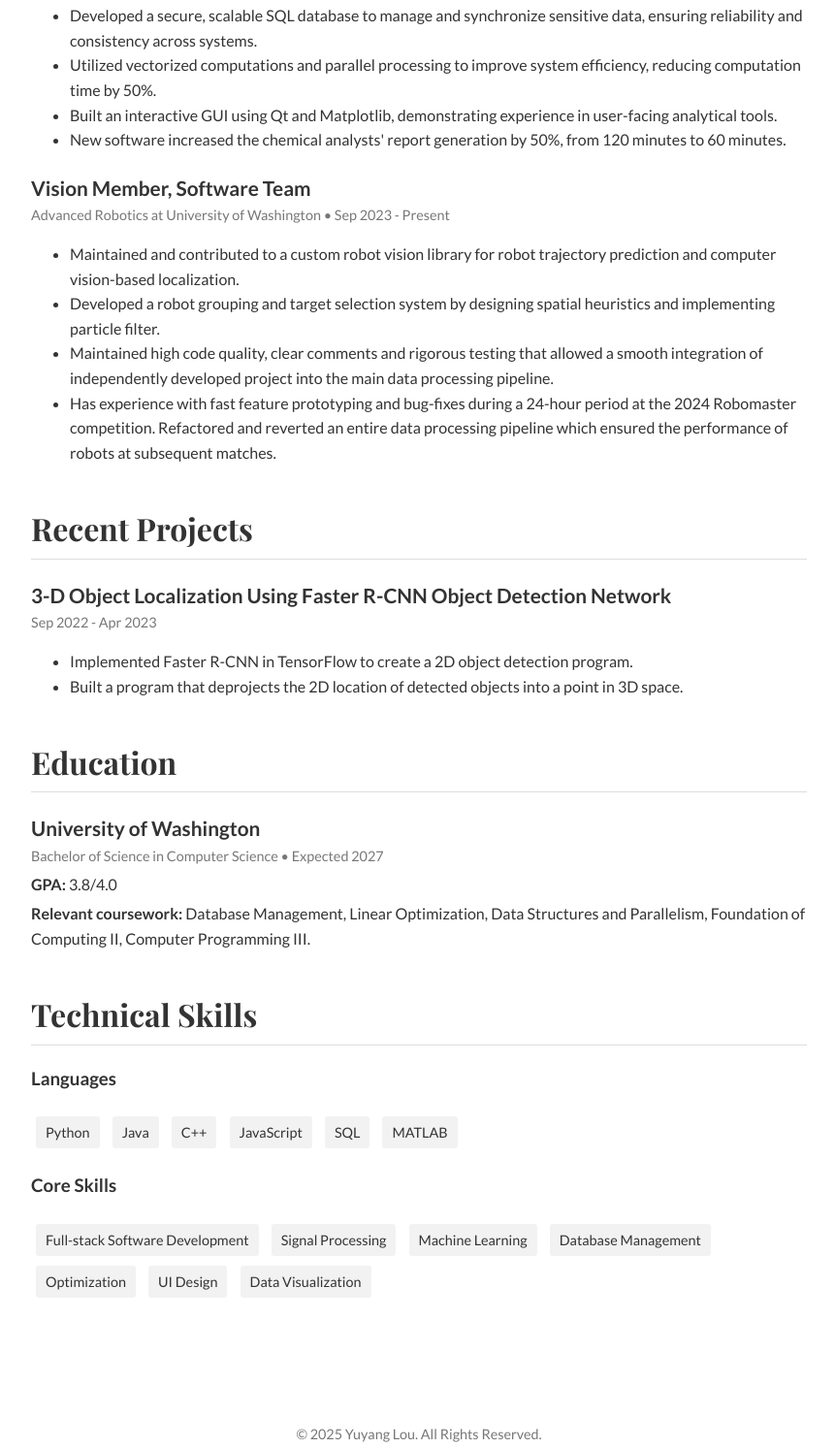
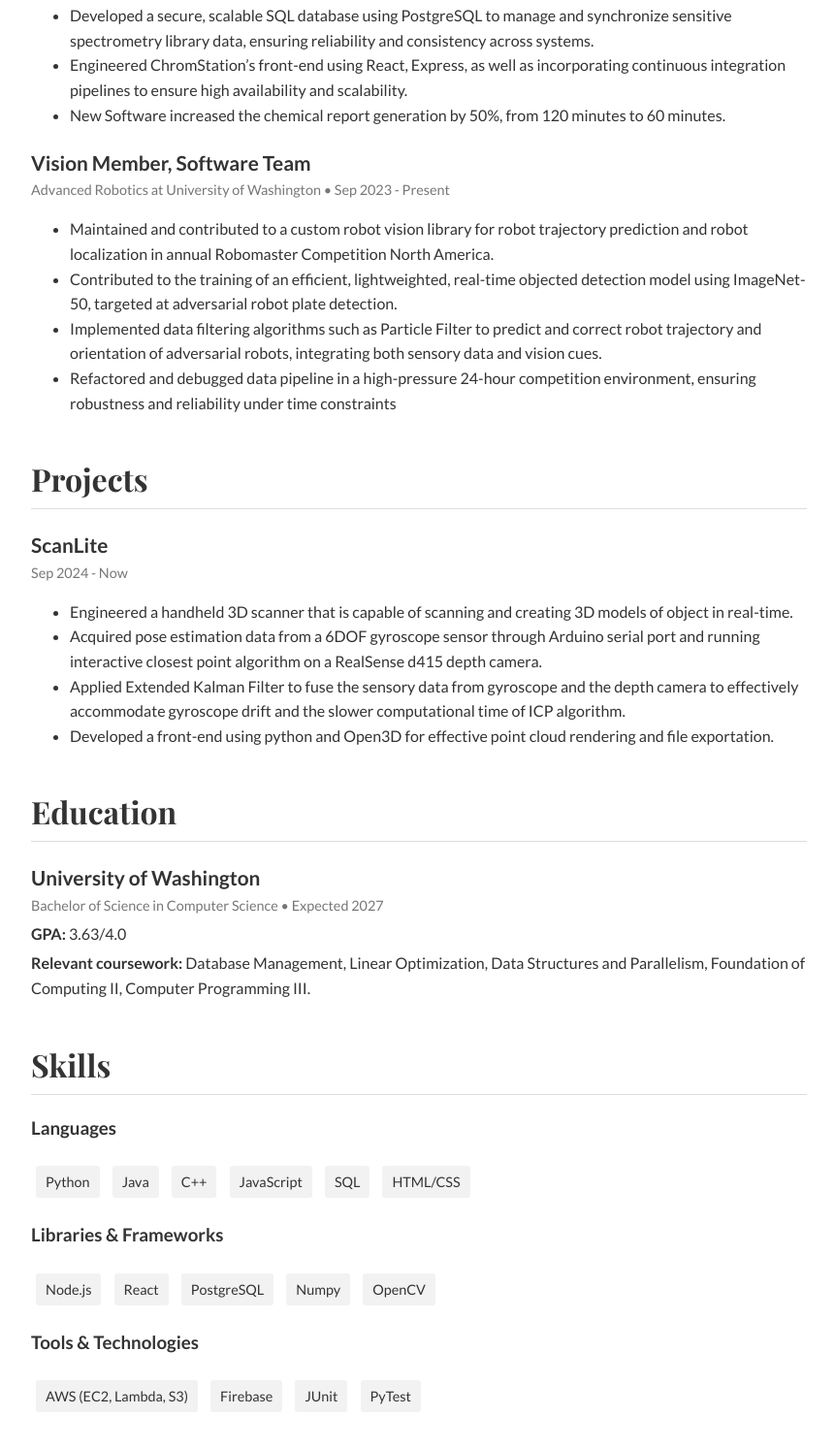
Before and after one commit to Evannnnnnnn/my-website, a plain HTML site: page resume.html in a window 1280 px wide. Shown: the part 642-2135 px from the top of the page at 97% size, without its empty margins (208-1069 px from the left). Drawn offline with nearby package versions, Linux system fonts and the light colour scheme.

Commit message:
Update resume.html

```diff
--- a/resume.html
+++ b/resume.html
@@ -165,13 +165,12 @@
         <h3>Software Engineer Intern</h3>
         <div class="meta">Fechii Fragrances and Flavors • June 2024 - Sep 2024</div>
         <ul>
-            <li>Designed a high-performance spectrometry data acquisition and processing system equivalent to Agilent's Mass Hunter.</li>
-            <li>Applied signal processing and filtering techniques using Python, NumPy, and Pandas to extract features from complex and noisy gas chromatography data.</li>
+            <li>Led the development of ChromStation, a high-performance spectrometry data processing interactive system equivalent to Agilent’s Mass Hunter.</li>
+            <li>Applied signal processing and filtering techniques using Python, NumPy, and Pandas to extract feature from complex and noisy gas chromatography data.</li>
             <li>Linearly combined and leveraged algorithms such as weighted dot product and probability-based matching for efficient and accurate chemical substance identification.</li>
-            <li>Developed a secure, scalable SQL database to manage and synchronize sensitive data, ensuring reliability and consistency across systems.</li>
-            <li>Utilized vectorized computations and parallel processing to improve system efficiency, reducing computation time by 50%.</li>
-            <li>Built an interactive GUI using Qt and Matplotlib, demonstrating experience in user-facing analytical tools.</li>
-            <li>New software increased the chemical analysts' report generation by 50%, from 120 minutes to 60 minutes.</li>
+            <li>Developed a secure, scalable SQL database using PostgreSQL to manage and synchronize sensitive spectrometry library data, ensuring reliability and consistency across systems.</li>
+            <li>Engineered ChromStation’s front-end using React, Express, as well as incorporating continuous integration pipelines to ensure high availability and scalability.</li>
+            <li>New Software increased the chemical report generation by 50%, from 120 minutes to 60 minutes.</li>
           </ul>
       </div>
 
@@ -179,23 +178,25 @@
         <h3>Vision Member, Software Team</h3>
         <div class="meta">Advanced Robotics at University of Washington • Sep 2023 - Present</div>
         <ul>
-            <li>Maintained and contributed to a custom robot vision library for robot trajectory prediction and computer vision-based localization.</li>
-            <li>Developed a robot grouping and target selection system by designing spatial heuristics and implementing particle filter.</li>
-            <li>Maintained high code quality, clear comments and rigorous testing that allowed a smooth integration of independently developed project into the main data processing pipeline.</li>
-            <li>Has experience with fast feature prototyping and bug-fixes during a 24-hour period at the 2024 Robomaster competition. Refactored and reverted an entire data processing pipeline which ensured the performance of robots at subsequent matches.</li>
+            <li>Maintained and contributed to a custom robot vision library for robot trajectory prediction and robot localization in annual Robomaster Competition North America.</li>
+            <li>Contributed to the training of an efficient, lightweighted, real-time objected detection model using ImageNet-50, targeted at adversarial robot plate detection.</li>
+            <li>Implemented data filtering algorithms such as Particle Filter to predict and correct robot trajectory and orientation of adversarial robots, integrating both sensory data and vision cues.</li>
+            <li>Refactored and debugged data pipeline in a high-pressure 24-hour competition environment, ensuring robustness and reliability under time constraints</li>
           </ul>
       </div>
     </section>
 
     <section class="resume-section">
-        <h2>Recent Projects</h2>
+        <h2>Projects</h2>
 
         <div class="resume-item">
-          <h3>3-D Object Localization Using Faster R-CNN Object Detection Network</h3>
-          <div class="meta">Sep 2022 - Apr 2023</div>
+          <h3>ScanLite</h3>
+          <div class="meta">Sep 2024 - Now</div>
           <ul>
-            <li>Implemented Faster R-CNN in TensorFlow to create a 2D object detection program.</li>
-            <li>Built a program that deprojects the 2D location of detected objects into a point in 3D space.</li>
+            <li>Engineered a handheld 3D scanner that is capable of scanning and creating 3D models of object in real-time.</li>
+            <li>Acquired pose estimation data from a 6DOF gyroscope sensor through Arduino serial port and running interactive closest point algorithm on a RealSense d415 depth camera.</li>
+            <li>Applied Extended Kalman Filter to fuse the sensory data from gyroscope and the depth camera to effectively accommodate gyroscope drift and the slower computational time of ICP algorithm.</li>
+            <li>Developed a front-end using python and Open3D for effective point cloud rendering and file exportation.</li>
           </ul>
         </div>
       </section>
@@ -208,7 +209,7 @@
         <h3>University of Washington</h3>
         <div class="meta">Bachelor of Science in Computer Science • Expected 2027</div>
         <p>
-            <b>GPA:</b> 3.8/4.0
+            <b>GPA:</b> 3.63/4.0
         </p>
         <p>
           <b>Relevant coursework:</b> Database Management, Linear Optimization, Data Structures and Parallelism, Foundation of Computing II, Computer Programming III.
@@ -218,7 +219,7 @@
 
     <!-- Skills Section -->
     <section class="resume-section">
-      <h2>Technical Skills</h2>
+      <h2>Skills</h2>
       <h3>Languages</h3>
       <ul class="skills-list">
         <li>Python</li>
@@ -226,17 +227,22 @@
         <li>C++</li>
         <li>JavaScript</li>
         <li>SQL</li>
-        <li>MATLAB</li>
+        <li>HTML/CSS</li>
       </ul>
-      <h3>Core Skills</h3>
+      <h3>Libraries & Frameworks</h3>
       <ul class="skills-list">
-        <li>Full-stack Software Development</li>
-        <li>Signal Processing</li>
-        <li>Machine Learning</li>
-        <li>Database Management</li>
-        <li>Optimization</li>
-        <li>UI Design</li>
-        <li>Data Visualization</li>
+        <li>Node.js</li>
+        <li>React</li>
+        <li>PostgreSQL</li>
+        <li>Numpy</li>
+        <li>OpenCV</li>
+      </ul>
+      <h3>Tools & Technologies</h3>
+      <ul class="skills-list">
+        <li>AWS (EC2, Lambda, S3)</li>
+        <li>Firebase</li>
+        <li>JUnit</li>
+        <li>PyTest</li>
       </ul>
     </section>
 
```
